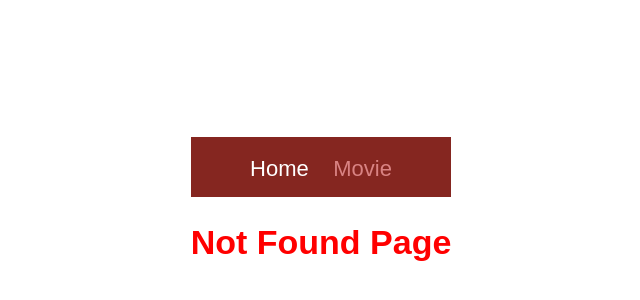
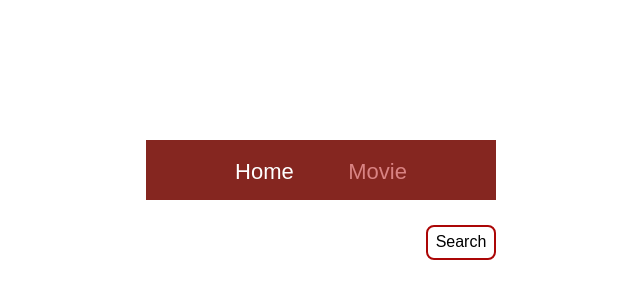
Before and after one commit to tatiana-baranova/goit-react-hw-05, a React (Vite) app: page /movies in a window 1280 px wide. Before the commit this address had no page. Shown: the part 198-498 px from the top of the page, without its empty margins (319-959 px from the left). Built offline with nearby package versions, Linux system fonts and the light colour scheme; no server answers.

Commit message:
movies page

```diff
--- a/src/App.jsx
+++ b/src/App.jsx
@@ -3,8 +3,11 @@ import './App.css'
 import Navigation from './components/Navigation/Navigation'
 // import NotFoundPage from './pages/NotFoundPage/NotFoundPage'
 import { lazy, Suspense } from 'react'
-import HomePage from './pages/HomePage/HomePage';
+// import HomePage from './pages/HomePage/HomePage';
+// import MoviesPage from './pages/MoviesPage/MoviesPage';
 
+const HomePage = lazy(() => import('./pages/HomePage/HomePage'));
+const MoviesPage = lazy(() => import('./pages/MoviesPage/MoviesPage'))
 const NotFoundPage = lazy(() => import('./pages/NotFoundPage/NotFoundPage'));
 
 
@@ -17,7 +20,7 @@ function App() {
         <Suspense>
           <Routes>
           <Route path="/" element={<HomePage />} />
-          <Route/>
+          <Route path='/movies' element={<MoviesPage/>} />
           <Route/>
           <Route path='*' element={<NotFoundPage />} />
         </Routes>
--- a/src/components/SearchBar/SearchBar.jsx
+++ b/src/components/SearchBar/SearchBar.jsx
@@ -0,0 +1,35 @@
+import s from './SearchBar.module.css';
+
+const SearchBar = ({ setQuery }) => {
+    const handleSubmit = e => {
+        e.preventDefault();
+        const form = e.target;
+        const query = form.elements.query.value.trim();
+        if (!query) {
+            return;
+        }
+
+        setQuery(query);
+        form.reset();
+    };
+
+    return (
+        <div>
+            <form className={s.form} onSubmit={handleSubmit}>
+                <input
+                    type="text"
+                    name='query'
+                    className={s.input}
+                    autoComplete="off"
+                    autoFocus
+                    placeholder="Search movie"
+                />
+                <button className={s.btn}>
+                    Search
+                </button>
+            </form>
+        </div>
+    )
+};
+
+export default SearchBar;
--- a/src/components/SearchBar/SearchBar.module.css
+++ b/src/components/SearchBar/SearchBar.module.css
@@ -0,0 +1,46 @@
+.input {
+    background-color: transparent;
+    width: 220px;
+    height: 45px;
+    border: 2px solid #ffffff;
+    outline: none;
+    border-radius: 8px;
+    /* color: #ffffff;
+     */
+    color: rgb(171, 6, 6);
+    font-size: 16px;
+    font-weight: 500;
+    line-height: 24px;
+    padding: 8px 10px;
+}
+
+.input::placeholder {
+    color: white;
+    font-size: 14px;
+}
+
+.form {
+    display: flex;
+    gap: 30px;
+    flex-direction: row;
+    flex-wrap: nowrap;
+    justify-content: flex-start;
+    align-items: center;
+    margin-left: 30px;
+}
+
+.btn {
+    display: flex;
+    justify-content: center;
+    align-items: center;
+    gap: 8px;
+    font-size: 16px;
+    font-weight: 500;
+    font-style: normal;
+    height: 35px;
+    background-color: transparent;
+    border: 2px solid rgb(171, 6, 6);
+    border-radius: 8px;
+    padding: 6px 8px;
+
+}
--- a/src/pages/MoviesPage/MoviesPage.jsx
+++ b/src/pages/MoviesPage/MoviesPage.jsx
@@ -0,0 +1,71 @@
+import { fetchMovieSearch } from '../../service/api';
+import MovieList from '../../components/MovieList/MovieList';
+import Loader from '../../components/Loader/Loader';
+import SearchBar from '../../components/SearchBar/SearchBar';
+import s from './MoviesPage.module.css';
+import { useNavigate, useSearchParams } from 'react-router-dom';
+import { useEffect, useState } from 'react';
+
+const MoviesPage = () => {
+    const [isLoading, setIsLoading] = useState(false);
+    const [movie, setMovie] = useState([]);
+    const [totalPages, setTotalPages] = useState(0)
+    const [page, setPage] = useState(1);
+    const [searchParams, setSearchParams] = useSearchParams()
+    const navigate = useNavigate();
+    const query = searchParams.get('query') ?? '';
+
+    useEffect(() => {
+        const getData = async () => {
+            try {
+                setIsLoading(true);
+                const data = await fetchMovieSearch(query, page);
+                console.log("Fetched data:", data);
+                const searchMovie = data.results;
+                setMovie(prev => [...prev, ...searchMovie]);
+                const totalPageData = data.total_pages;
+                setTotalPages(totalPageData);
+            } catch (error) {
+                console.error("Fetch error:", error);
+                setMovie([])
+            } finally {
+                setIsLoading(false);
+            }
+        };
+        getData();
+    }, [query, page, navigate]);
+
+    const handleChangeQuery = newQuery => {
+        if (!newQuery) {
+            return setSearchParams({});
+        }
+
+        setSearchParams({ query: newQuery }); // Правильний спосіб оновлення параметрів
+        setMovie([]);
+        setPage(1);
+        // searchParams.set('query', newQuery);
+        // setSearchParams(searchParams);
+        // setMovie([]);
+        // setPage(1);
+    };
+
+    const loadMoreMovies = () => {
+    setPage(prev => prev + 1);
+};
+    return (
+        <div className={s.wrapper}>
+            <SearchBar setQuery={handleChangeQuery} />
+            {isLoading && <Loader />}
+            {movie.length > 0 && <MovieList movies={movie} />}
+            {movie.length > 0 && page < totalPages && (
+                <button className={s.btn} onClick={loadMoreMovies}>
+                    Load More
+                </button>
+            )}
+        </div>
+    )
+
+
+};
+
+export default MoviesPage;
--- a/src/service/api.js
+++ b/src/service/api.js
@@ -46,7 +46,7 @@ export const fetchMovieSearch = async (query, page = 1) => {
     return axios
         .get(url, options)
         .then(response => {
-            response.data.results
+        return response.data;
         })
         .catch(err => {
             console.error(err);
@@ -68,7 +68,7 @@ export const fetchMovieDetails = async (movieId) => {
     return axios
         .get(url, options)
         .then(response => {
-            response.data.results
+        return response.data;
         })
         .catch(err => {
             console.error(err);
@@ -90,7 +90,7 @@ export const fetchMovieCredits = async (movieId) => {
     return axios
         .get(url, options)
         .then(response => {
-            response.data.results
+        return response.data;
         })
         .catch(err => {
             console.error(err);
@@ -113,7 +113,7 @@ export const fetchMovieReviews = async (movieId) => {
     return axios
         .get(url, options)
         .then(response => {
-            response.data.results
+        return response.data;
         })
         .catch(err => {
             console.error(err);
```
